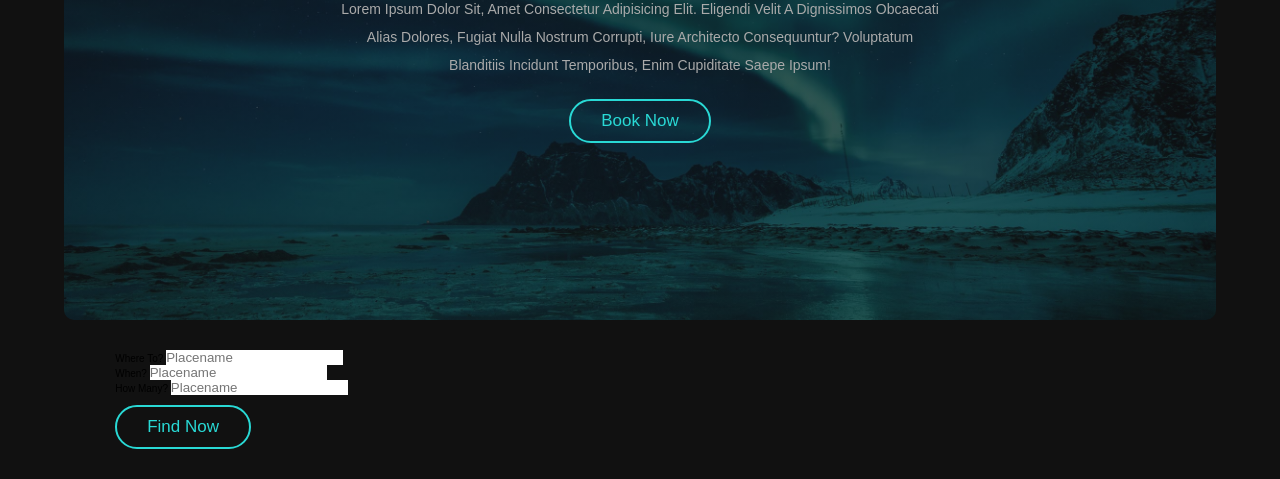
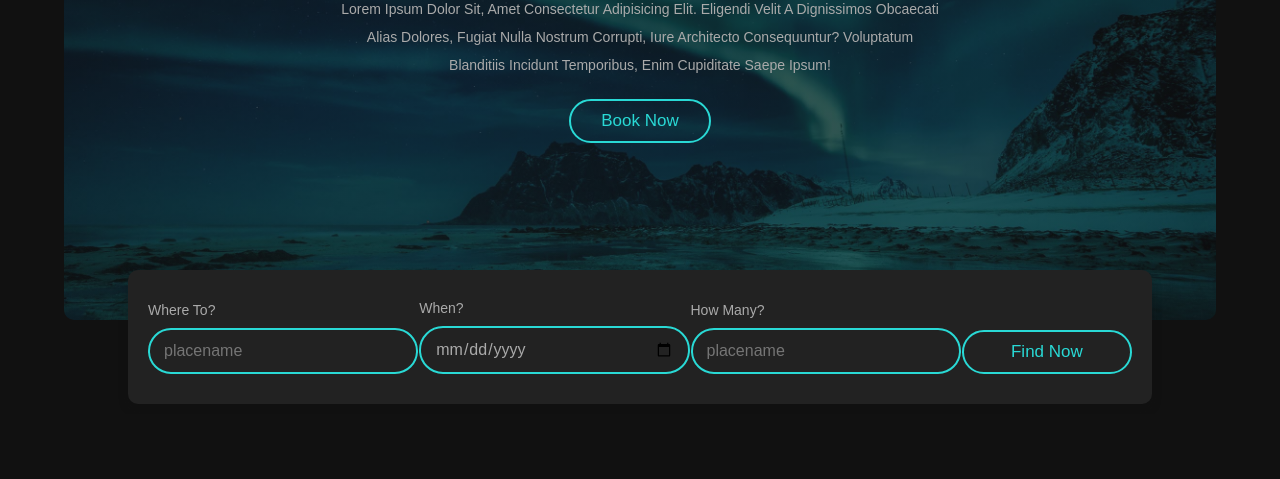
Before and after one commit to Spectrum-Backup/JOURNEY-WEBSITE, a plain HTML site: page index.html in a window 1280 px wide. Shown: the part 410-889 px from the top of the page. After the commit the page ends 824 px from the top, so only its background shows below. Drawn offline with Linux system fonts and the light colour scheme.

Commit message:
Book form done

```diff
--- a/index.html
+++ b/index.html
@@ -48,7 +48,7 @@
             </div>
             <div class="inputBox">
                 <span>when?</span>
-                <input type="datetime" placeholder="placename" value="">
+                <input type="date" placeholder="placename" value="">
             </div>
             <div class="inputBox">
                 <span>how many?</span>
--- a/style.scss
+++ b/style.scss
@@ -144,6 +144,52 @@ body{
     }
 }
 
+.book-form{
+    width: 80%;
+    margin: 1rem auto;
+    margin-top: -5rem;
+    background: $bg-color;
+    border-radius: 1rem;
+    box-shadow: 0 .5rem 1rem rgba(17,17,17, .3);
+    padding: 3rem 2rem;
+
+    form{
+        display: flex;
+        align-items: flex-end;
+        flex-wrap: wrap;
+        gap: 1px;
+
+        .inputBox{
+            flex: 1 1 25rem;
+
+            span{
+                font-size: 1.4rem;
+                color: $light-color;
+            }
+
+            input{
+                width: 100%;
+                padding: 1.2rem 1.4rem;
+                border-radius: 5rem;
+                border: $border;
+                font-size: 1.6rem;
+                color: $light-color;
+                text-transform: none;
+                background: none;
+                margin-top: 1rem;
+            }
+        }
+
+        .btn-book{
+            flex: 1 1 15rem;
+        }
+    }
+}
+
+
+
+
+
 //media queries
 
 @media (max-width:991px) {
```
Also changed, not shown: style.css, 1 other file.
